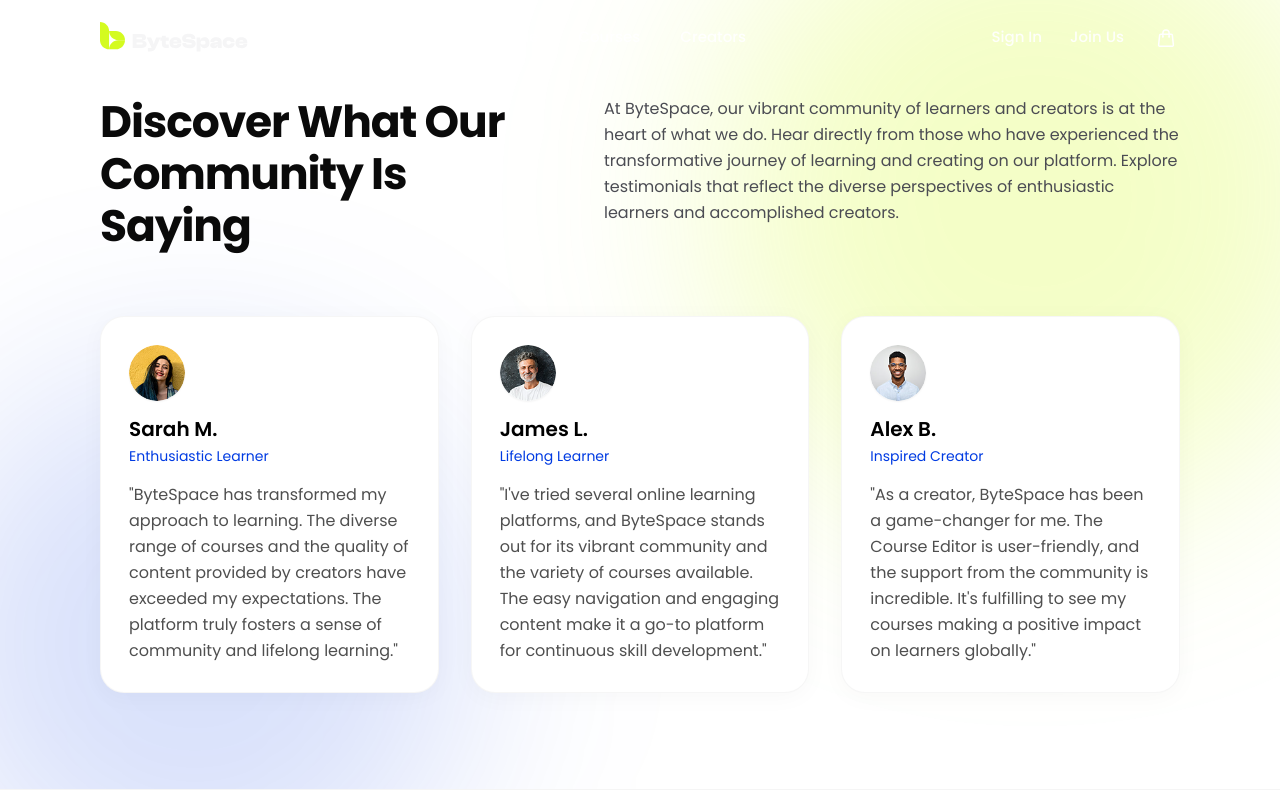
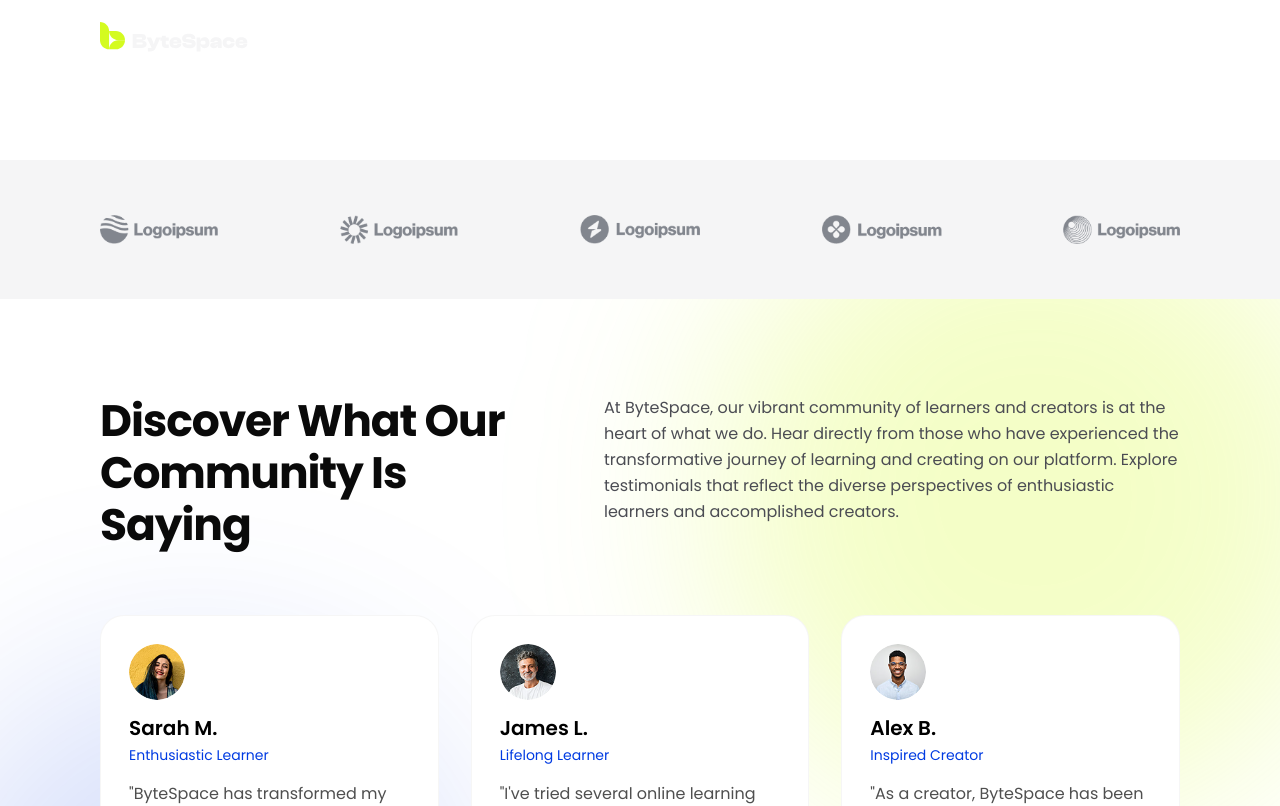
Before and after one commit to sushilhemrom500530/byte-space, a Next.js app: page / in a window 1280 px wide. Shown: the top 806 px of the page. Built offline with nearby package versions, Linux system fonts and the light colour scheme.

Commit message:
feat: add shareholder and testimonials sections with reusable TestimonialCard component

```diff
--- a/src/app/(public)/page.tsx
+++ b/src/app/(public)/page.tsx
@@ -1,8 +1,10 @@
+import ShareHolderSection from "@/components/home/share-holder";
 import TestimonialsSection from "@/components/home/testimonials";
 
 export default function Home() {
   return (
-    <main>
+    <main className="mt-40">
+      <ShareHolderSection />
       <TestimonialsSection />
     </main>
   );
--- /dev/null
+++ b/src/components/home/share-holder/index.tsx
@@ -0,0 +1,37 @@
+import Image from "next/image";
+import company_1 from "@/assets/company/logoipsum.png";
+import company_2 from "@/assets/company/logoipsum-2.png";
+import company_3 from "@/assets/company/logoipsum-3.png";
+import company_4 from "@/assets/company/logoipsum-4.png";
+import company_5 from "@/assets/company/logoipsum-5.png";
+
+const companies = [
+    { id: 1, name: "Logoipsum", logo: company_1 },
+    { id: 2, name: "Logoipsum", logo: company_2 },
+    { id: 3, name: "Logoipsum", logo: company_3 },
+    { id: 4, name: "Logoipsum", logo: company_4 },
+    { id: 5, name: "Logoipsum", logo: company_5 },
+];
+
+export default function ShareHolderSection() {
+    return (
+        <section className="w-full bg-[#F5F5F6] py-12 lg:py-[55px] select-none">
+            <div className="custom-container">
+                <div className="flex items-center justify-center sm:justify-between flex-wrap gap-8 sm:gap-6 md:gap-8 lg:gap-12">
+                    {companies.map((company) => (
+                        <div
+                            key={company.id}
+                            className="flex items-center justify-center cursor-pointer"
+                        >
+                            <Image
+                                src={company.logo}
+                                alt={company.name}
+                                className="h-7 sm:h-[29px] w-auto object-contain"
+                            />
+                        </div>
+                    ))}
+                </div>
+            </div>
+        </section>
+    );
+}
--- a/src/components/reuseable/testimonial-card/index.tsx
+++ b/src/components/reuseable/testimonial-card/index.tsx
@@ -10,10 +10,10 @@ export default function TestimonialCard({
 }: ITestimonialCardProps) {
     return (
         <div
-            className={`bg-white rounded-[20px] sm:rounded-[24px] p-6 sm:p-7 shadow-[0_4px_24px_rgba(0,0,0,0.03)] border border-neutral-100/90 flex flex-col justify-between transition-all duration-300 hover:shadow-[0_8px_30px_rgba(0,0,0,0.06)] hover:-translate-y-1 select-none ${className}`}
+            className={`bg-white rounded-[20px] sm:rounded-[24px] p-6 sm:p-7 border border-neutral-100/90 flex flex-col justify-between transition-all duration-300 hover:-translate-y-1 select-none ${className}`}
         >
             <div>
-                <div className="w-12 h-12 sm:w-14 sm:h-14 rounded-full overflow-hidden relative shrink-0 shadow-xs">
+                <div className="w-12 h-12 sm:w-14 sm:h-14 rounded-full overflow-hidden relative shrink-0">
                     <Image
                         src={avatar}
                         alt={name}
```
